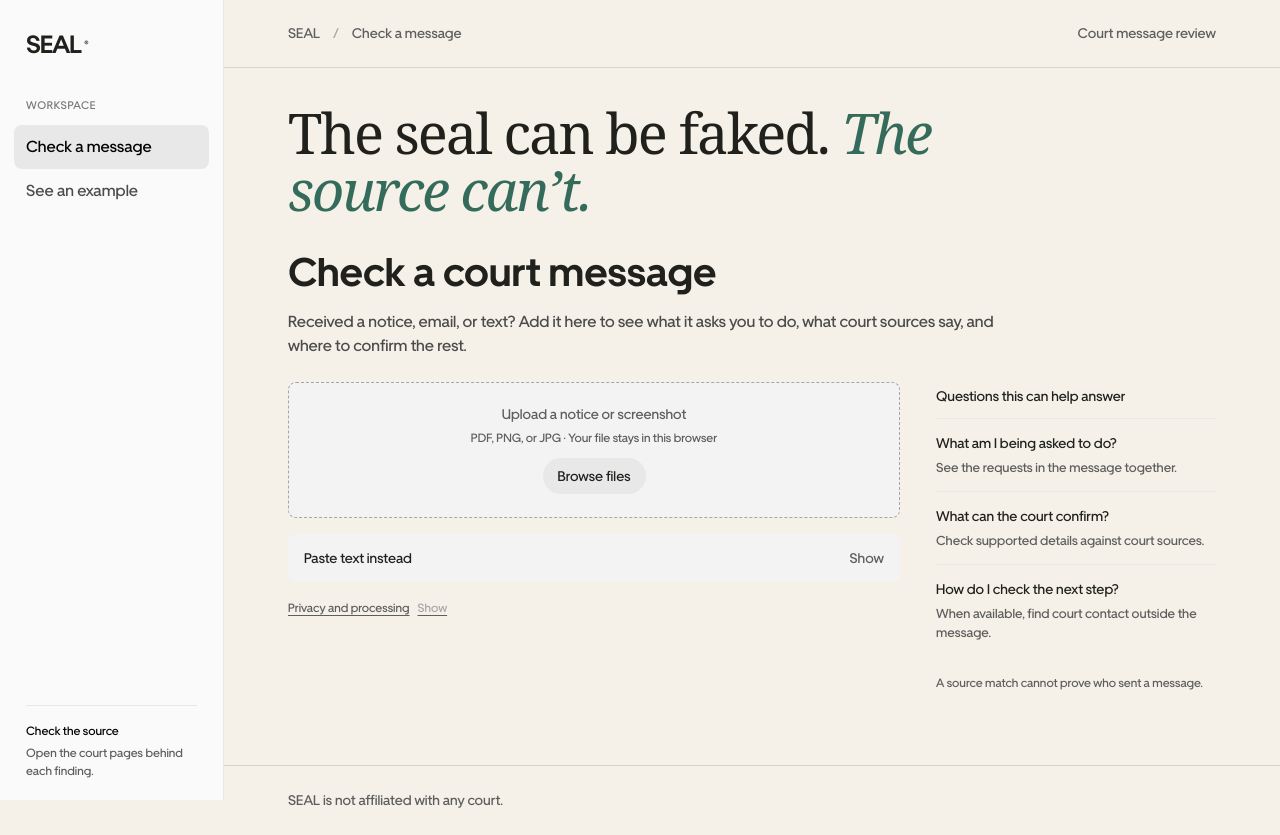
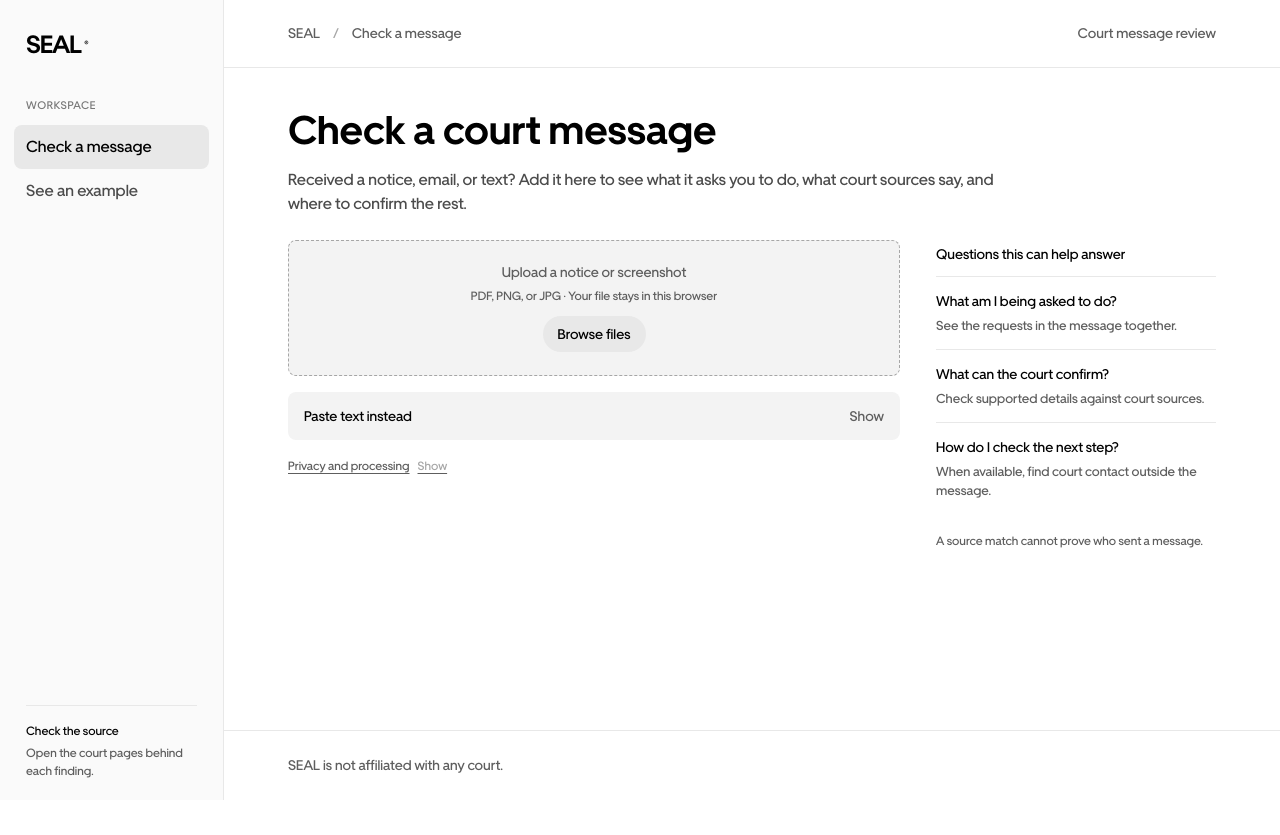
Before and after one commit to Davemafy/seal, a Next.js app: page / in a window 1280 px wide. After the commit the page ends 800 px from the top, so only its background shows below. Built offline with nearby package versions, Linux system fonts and the light colour scheme.

Commit message:
Revert editorial brand layer

```diff
--- a/app/seal-app.tsx
+++ b/app/seal-app.tsx
@@ -250,7 +250,7 @@ async function upload(uploaded:File){
   </div>;
  })}</div>;
 
- return <main className={`seal-app ${!text?'entry-mode':''}`}>
+ return <main className="seal-app">
   <aside className="workspace-rail" aria-label="Workspace">
    <Link href="/" className="rail-brand">SEAL<span>®</span></Link>
    <div className="rail-group-label">WORKSPACE</div>
@@ -268,7 +268,6 @@ async function upload(uploaded:File){
   {!text?
    <section className="entry-shell">
    <div className="entry-copy">
-     <p className="brand-statement">The seal can be faked. <em>The source can’t.</em></p>
      <h1>Check a court message</h1>
      <p>Received a notice, email, or text? Add it here to see what it asks you to do, what court sources say, and where to confirm the rest.</p>
     </div>
```
